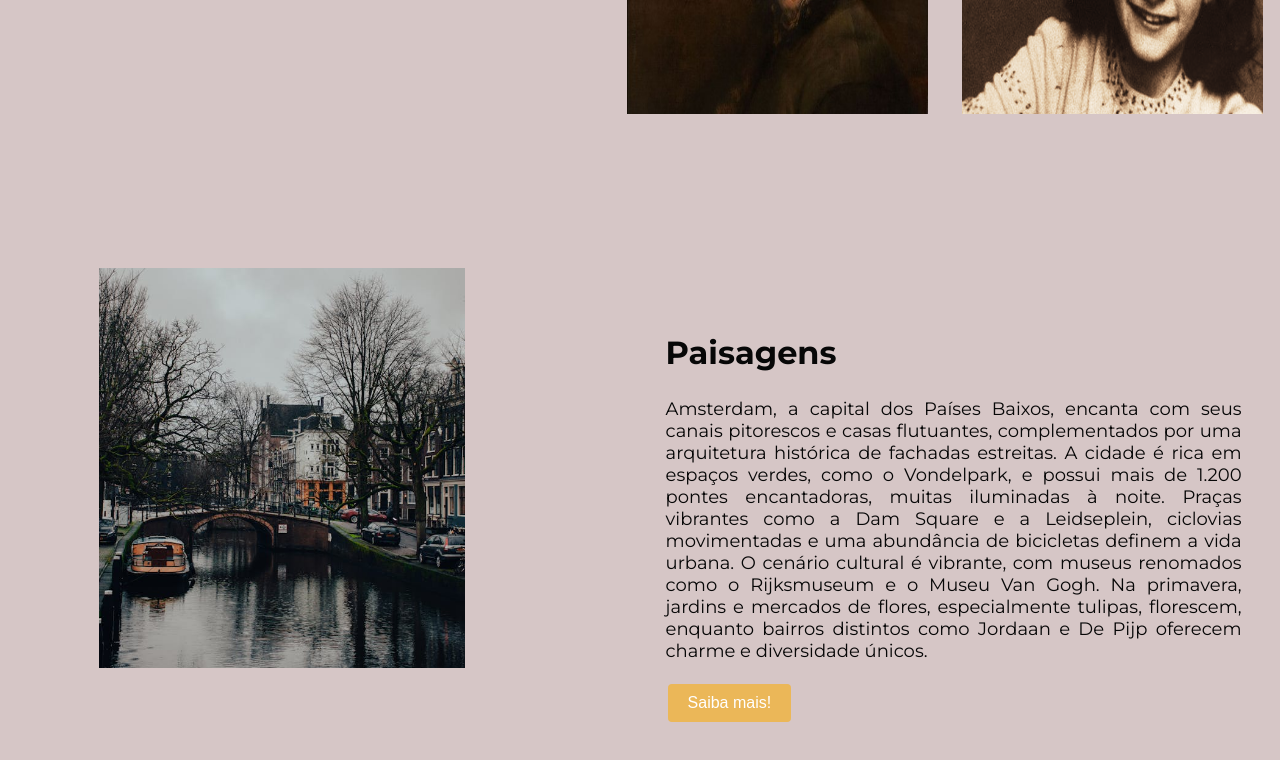
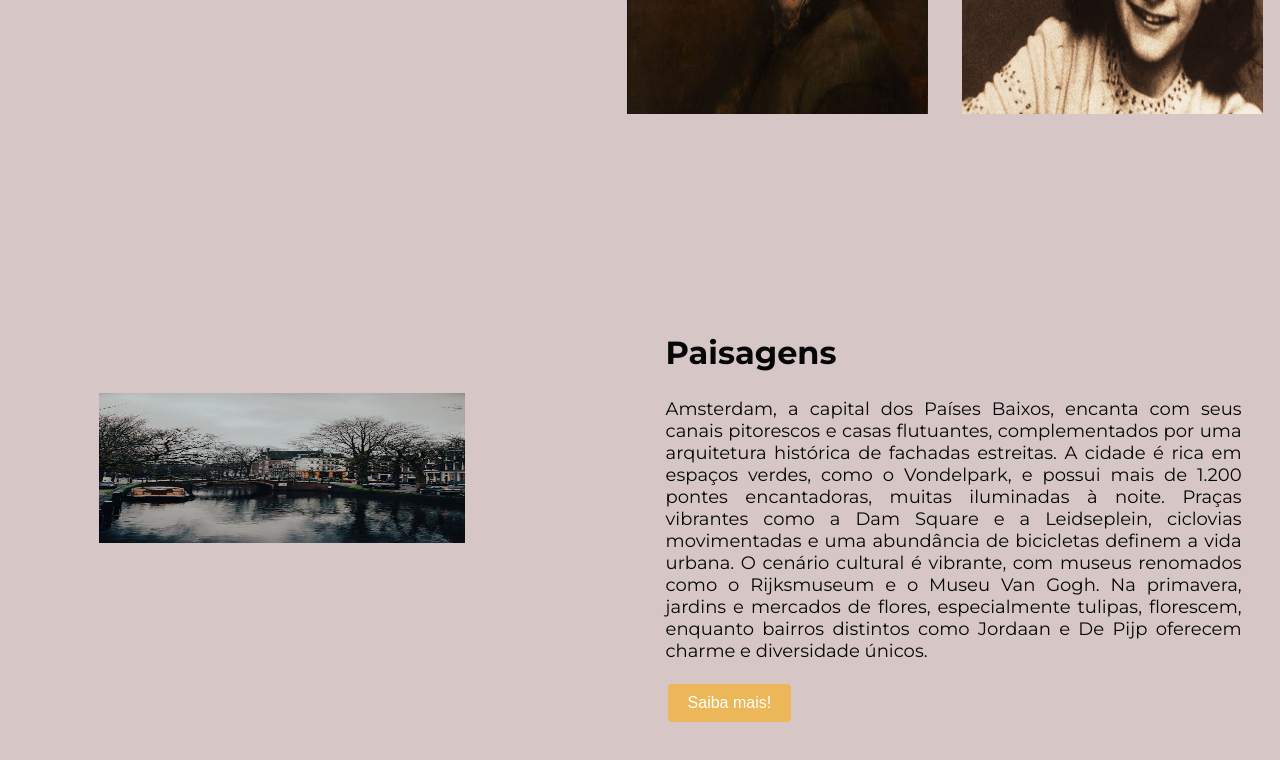
Before and after one commit to renner-b/renner-b.amsterdam, a plain HTML site: page index.html in a window 1280 px wide. Shown: the part 2542-3302 px from the top of the page. Drawn offline with Linux system fonts and the light colour scheme.

Commit message:
Update index.html

```diff
--- a/index.html
+++ b/index.html
@@ -81,7 +81,7 @@
     <section id="box3" class="destaque">
         <div class="imag_div">
 
-        <img src="paisagem.jpg" width="65%" height="150%"; alt="paisagem urbana">
+        <img src="paisagem.jpg" width="65%" height="150vh"; alt="paisagem urbana">
 
         </div>
 
```
